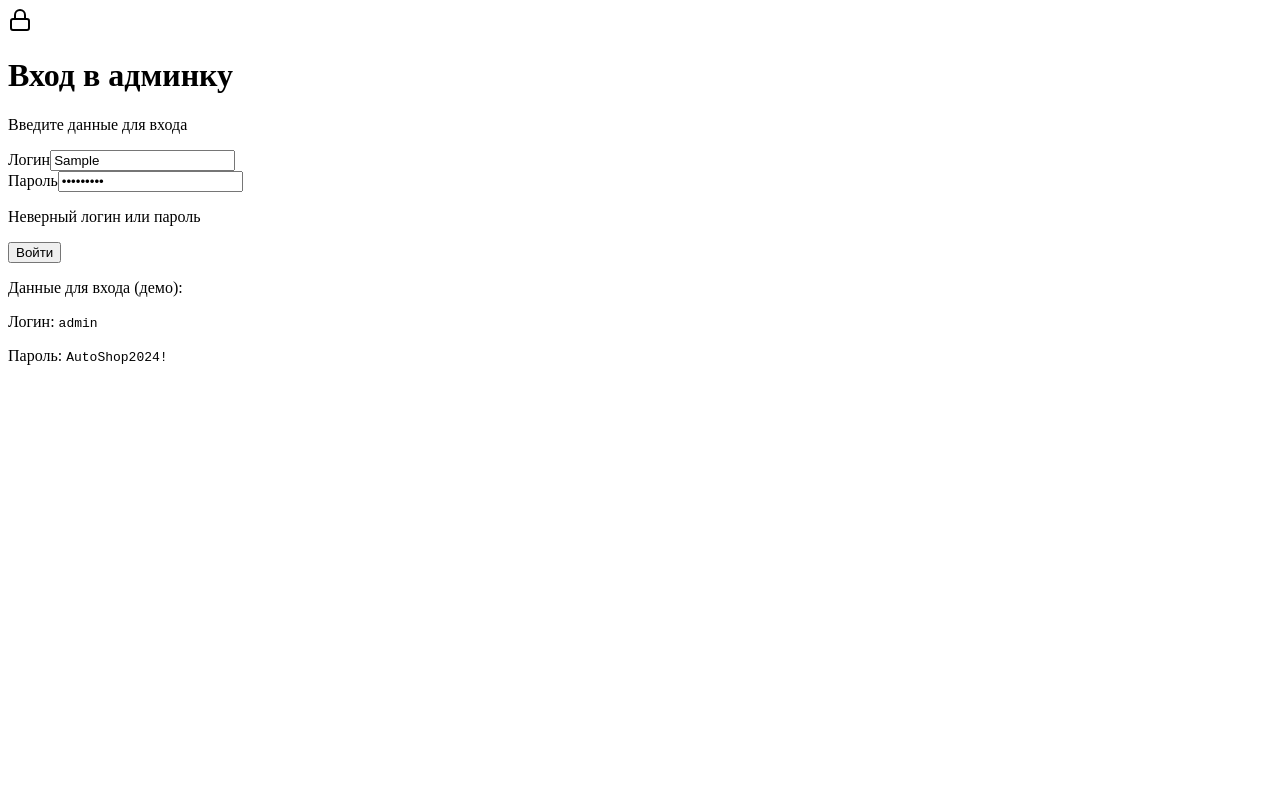
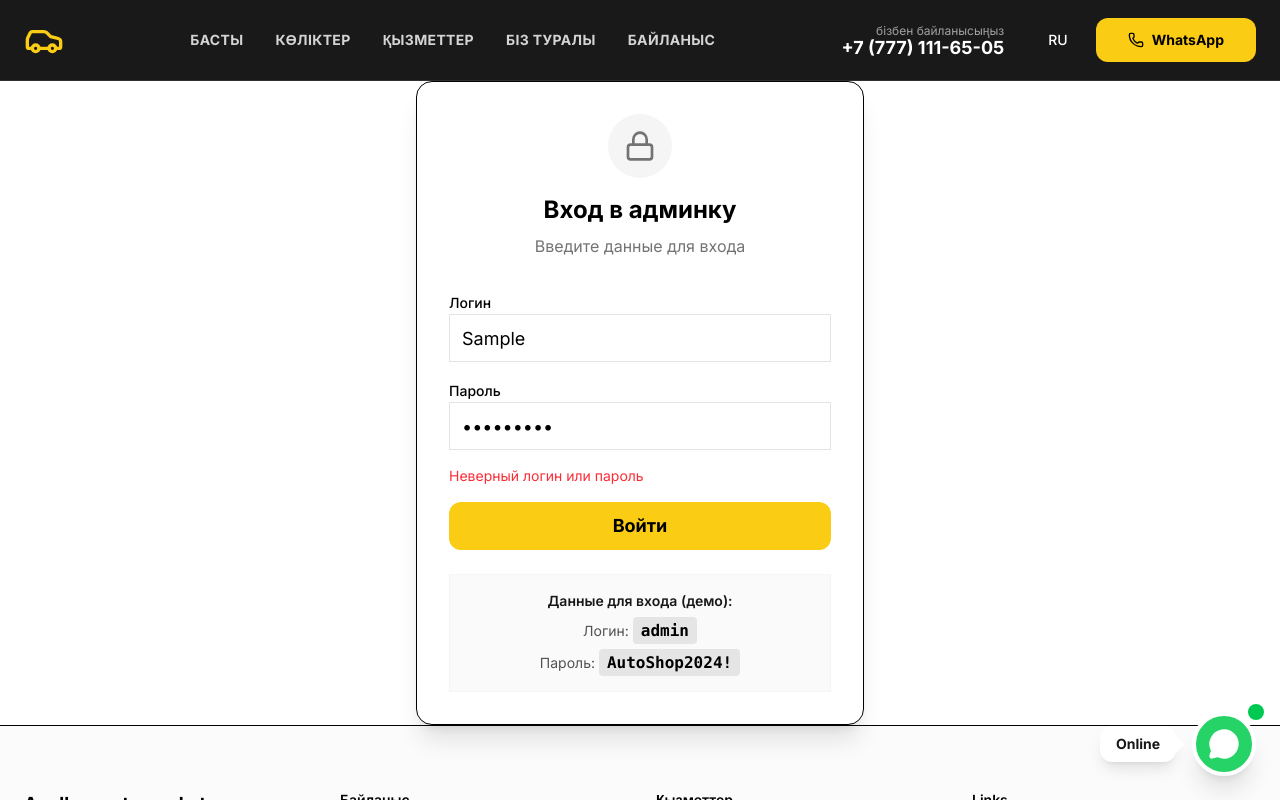
Before and after one commit to AgentROMA07/autoshop-kz, a Next.js app in the folder autoshop-kz/: page /admin in a window 1280 px wide. Both pictures are taken after typing "Sample", "Sample123" into the empty fields and a click on the button "Войти". Shown: the top 800 px of the page. Built offline with nearby package versions, Linux system fonts and the light colour scheme; no server answers.

Commit message:
Update admin panel to match Royal Motors Shymkent

```diff
--- /dev/null
+++ b/autoshop-kz/app/(site)/admin/page.tsx
@@ -0,0 +1,101 @@
+'use client';
+
+import { useState, useEffect } from 'react';
+import { AdminDashboard } from '@/components/admin/AdminDashboard';
+import { Button } from '@/components/ui/Button';
+import { Input } from '@/components/ui/Input';
+import { Label } from '@/components/ui/Label';
+import { Lock } from 'lucide-react';
+import { Container } from '@/components/ui/Container';
+
+export default function AdminPage() {
+  const [isAuthenticated, setIsAuthenticated] = useState(false);
+  const [username, setUsername] = useState('');
+  const [password, setPassword] = useState('');
+  const [error, setError] = useState(false);
+
+  useEffect(() => {
+    const session = sessionStorage.getItem('admin_session');
+    if (session === 'true') {
+      // eslint-disable-next-line react-hooks/set-state-in-effect
+      setIsAuthenticated(true);
+    }
+  }, []);
+
+  const handleLogin = (e: React.FormEvent) => {
+    e.preventDefault();
+    // Using a more complex password to avoid browser "data breach" warnings
+    // Also allowing 'AutoShop2024' (no !) and 'admin123' for backward compatibility/ease of use
+    if (username === 'admin' && (password === 'AutoShop2024!' || password === 'AutoShop2024' || password === 'admin123')) {
+      setIsAuthenticated(true);
+      sessionStorage.setItem('admin_session', 'true');
+      setError(false);
+    } else {
+      setError(true);
+    }
+  };
+
+  const handleLogout = () => {
+    setIsAuthenticated(false);
+    sessionStorage.removeItem('admin_session');
+  };
+
+  if (isAuthenticated) {
+    return <AdminDashboard onLogout={handleLogout} />;
+  }
+
+  return (
+    <Container className="min-h-[80vh] flex items-center justify-center">
+      <div className="w-full max-w-md p-8 bg-white rounded-2xl shadow-xl border">
+        <div className="text-center mb-8">
+          <div className="w-16 h-16 bg-neutral-100 rounded-full flex items-center justify-center mx-auto mb-4">
+            <Lock className="h-8 w-8 text-neutral-500" />
+          </div>
+          <h1 className="text-2xl font-bold">Вход в админку</h1>
+          <p className="text-neutral-500 mt-2">Введите данные для входа</p>
+        </div>
+
+        <form onSubmit={handleLogin} className="space-y-4">
+          <div className="space-y-4">
+            <div className="space-y-2">
+              <Label htmlFor="username">Логин</Label>
+              <Input
+                id="username"
+                type="text"
+                placeholder="Введите логин"
+                value={username}
+                onChange={(e) => setUsername(e.target.value)}
+                className="h-12 text-lg"
+                autoFocus
+              />
+            </div>
+            <div className="space-y-2">
+              <Label htmlFor="password">Пароль</Label>
+              <Input
+                id="password"
+                type="password"
+                autoComplete="off"
+                placeholder="Введите пароль"
+                value={password}
+                onChange={(e) => setPassword(e.target.value)}
+                className="h-12 text-lg font-mono"
+              />
+            </div>
+            {error && <p className="text-red-500 text-sm mt-2">Неверный логин или пароль</p>}
+          </div>
+          <Button type="submit" className="w-full h-12 text-lg font-bold bg-primary text-black hover:bg-yellow-500">
+            Войти
+          </Button>
+        </form>
+
+        <div className="mt-6 p-4 bg-neutral-50 rounded-lg text-sm text-neutral-600 text-center border border-neutral-100">
+            <p className="font-semibold mb-2 text-neutral-900">Данные для входа (демо):</p>
+            <div className="flex flex-col gap-2 items-center">
+              <p>Логин: <code className="bg-neutral-200 px-2 py-1 rounded font-bold text-black text-base">admin</code></p>
+              <p>Пароль: <code className="bg-neutral-200 px-2 py-1 rounded font-bold text-black text-base">AutoShop2024!</code></p>
+            </div>
+        </div>
+      </div>
+    </Container>
+  );
+}
--- a/autoshop-kz/components/admin/CarForm.tsx
+++ b/autoshop-kz/components/admin/CarForm.tsx
@@ -102,7 +102,6 @@ export function CarForm({ initialData, onSave, onCancel, lang, dict }: CarFormPr
         <div className="space-y-2">
           <Label>{dict.form.make}</Label>
           <Input
-            className="bg-white text-gray-900"
             required
             value={formData.make}
             onChange={e => setFormData({...formData, make: e.target.value})}
@@ -112,7 +111,6 @@ export function CarForm({ initialData, onSave, onCancel, lang, dict }: CarFormPr
         <div className="space-y-2">
           <Label>{dict.form.model}</Label>
           <Input
-            className="bg-white text-gray-900"
             required
             value={formData.model}
             onChange={e => setFormData({...formData, model: e.target.value})}
@@ -122,7 +120,6 @@ export function CarForm({ initialData, onSave, onCancel, lang, dict }: CarFormPr
         <div className="space-y-2">
           <Label>{dict.form.year}</Label>
           <Input
-            className="bg-white text-gray-900"
             type="number"
             required
             value={formData.year}
@@ -132,7 +129,6 @@ export function CarForm({ initialData, onSave, onCancel, lang, dict }: CarFormPr
         <div className="space-y-2">
           <Label>{dict.form.price}</Label>
           <Input
-            className="bg-white text-gray-900"
             type="number"
             required
             value={formData.price}
@@ -142,7 +138,6 @@ export function CarForm({ initialData, onSave, onCancel, lang, dict }: CarFormPr
         <div className="space-y-2">
           <Label>{dict.form.mileage}</Label>
           <Input
-            className="bg-white text-gray-900"
             type="number"
             required
             value={formData.mileage}
@@ -152,7 +147,6 @@ export function CarForm({ initialData, onSave, onCancel, lang, dict }: CarFormPr
         <div className="space-y-2">
           <Label>{dict.form.color}</Label>
           <Input
-            className="bg-white text-gray-900"
             required
             value={formData.color}
             onChange={e => setFormData({...formData, color: e.target.value})}
@@ -162,7 +156,7 @@ export function CarForm({ initialData, onSave, onCancel, lang, dict }: CarFormPr
         <div className="space-y-2">
           <Label>{dict.form.condition}</Label>
           <select
-            className="flex h-10 w-full rounded-md border border-input bg-white text-gray-900 px-3 py-2 text-sm ring-offset-background"
+            className="flex h-10 w-full rounded-md border border-input bg-background px-3 py-2 text-sm ring-offset-background"
             value={formData.condition}
             // eslint-disable-next-line @typescript-eslint/no-explicit-any
             onChange={e => setFormData({...formData, condition: e.target.value as any})}
@@ -177,7 +171,7 @@ export function CarForm({ initialData, onSave, onCancel, lang, dict }: CarFormPr
         <div className="space-y-2">
           <Label>{dict.form.bodyType}</Label>
           <select
-            className="flex h-10 w-full rounded-md border border-input bg-white text-gray-900 px-3 py-2 text-sm ring-offset-background"
+            className="flex h-10 w-full rounded-md border border-input bg-background px-3 py-2 text-sm ring-offset-background"
             value={formData.bodyType}
             // eslint-disable-next-line @typescript-eslint/no-explicit-any
             onChange={e => setFormData({...formData, bodyType: e.target.value as any})}
@@ -192,7 +186,7 @@ export function CarForm({ initialData, onSave, onCancel, lang, dict }: CarFormPr
         <div className="space-y-2">
           <Label>{dict.form.fuelType}</Label>
           <select
-            className="flex h-10 w-full rounded-md border border-input bg-white text-gray-900 px-3 py-2 text-sm ring-offset-background"
+            className="flex h-10 w-full rounded-md border border-input bg-background px-3 py-2 text-sm ring-offset-background"
             value={formData.fuelType}
             // eslint-disable-next-line @typescript-eslint/no-explicit-any
             onChange={e => setFormData({...formData, fuelType: e.target.value as any})}
@@ -207,7 +201,7 @@ export function CarForm({ initialData, onSave, onCancel, lang, dict }: CarFormPr
         <div className="space-y-2">
           <Label>{dict.form.transmission}</Label>
           <select
-            className="flex h-10 w-full rounded-md border border-input bg-white text-gray-900 px-3 py-2 text-sm ring-offset-background"
+            className="flex h-10 w-full rounded-md border border-input bg-background px-3 py-2 text-sm ring-offset-background"
             value={formData.transmission}
             // eslint-disable-next-line @typescript-eslint/no-explicit-any
             onChange={e => setFormData({...formData, transmission: e.target.value as any})}
@@ -221,7 +215,7 @@ export function CarForm({ initialData, onSave, onCancel, lang, dict }: CarFormPr
         <div className="space-y-2">
           <Label>{dict.form.driveType}</Label>
           <select
-            className="flex h-10 w-full rounded-md border border-input bg-white text-gray-900 px-3 py-2 text-sm ring-offset-background"
+            className="flex h-10 w-full rounded-md border border-input bg-background px-3 py-2 text-sm ring-offset-background"
             value={formData.driveType}
             // eslint-disable-next-line @typescript-eslint/no-explicit-any
             onChange={e => setFormData({...formData, driveType: e.target.value as any})}
@@ -234,7 +228,6 @@ export function CarForm({ initialData, onSave, onCancel, lang, dict }: CarFormPr
         <div className="space-y-2">
           <Label>{dict.form.engineVolume}</Label>
           <Input
-            className="bg-white text-gray-900"
             type="number"
             step="0.1"
             value={formData.engineVolume || ''}
@@ -245,7 +238,6 @@ export function CarForm({ initialData, onSave, onCancel, lang, dict }: CarFormPr
         <div className="space-y-2">
           <Label>{dict.form.power}</Label>
           <Input
-            className="bg-white text-gray-900"
             type="number"
             value={formData.power || ''}
             onChange={e => setFormData({...formData, power: parseInt(e.target.value)})}
@@ -259,7 +251,7 @@ export function CarForm({ initialData, onSave, onCancel, lang, dict }: CarFormPr
           <div className="space-y-2">
             <Label>{dict.form.descriptionRu}</Label>
             <textarea
-              className="flex min-h-[80px] w-full rounded-md border border-input bg-white text-gray-900 px-3 py-2 text-sm ring-offset-background placeholder:text-muted-foreground focus-visible:outline-none focus-visible:ring-2 focus-visible:ring-ring focus-visible:ring-offset-2 disabled:cursor-not-allowed disabled:opacity-50"
+              className="flex min-h-[80px] w-full rounded-md border border-input bg-background px-3 py-2 text-sm ring-offset-background placeholder:text-muted-foreground focus-visible:outline-none focus-visible:ring-2 focus-visible:ring-ring focus-visible:ring-offset-2 disabled:cursor-not-allowed disabled:opacity-50"
               value={typeof formData.description === 'object' ? formData.description.ru : formData.description || ''}
               onChange={e => setFormData({
                 ...formData,
@@ -273,7 +265,7 @@ export function CarForm({ initialData, onSave, onCancel, lang, dict }: CarFormPr
           <div className="space-y-2">
             <Label>{dict.form.descriptionKz}</Label>
             <textarea
-              className="flex min-h-[80px] w-full rounded-md border border-input bg-white text-gray-900 px-3 py-2 text-sm ring-offset-background placeholder:text-muted-foreground focus-visible:outline-none focus-visible:ring-2 focus-visible:ring-ring focus-visible:ring-offset-2 disabled:cursor-not-allowed disabled:opacity-50"
+              className="flex min-h-[80px] w-full rounded-md border border-input bg-background px-3 py-2 text-sm ring-offset-background placeholder:text-muted-foreground focus-visible:outline-none focus-visible:ring-2 focus-visible:ring-ring focus-visible:ring-offset-2 disabled:cursor-not-allowed disabled:opacity-50"
               value={typeof formData.description === 'object' ? formData.description.kz : ''}
               onChange={e => setFormData({
                 ...formData,
@@ -320,7 +312,6 @@ export function CarForm({ initialData, onSave, onCancel, lang, dict }: CarFormPr
         <Label>{dict.form.features}</Label>
         <div className="flex gap-2">
           <Input
-            className="bg-white text-gray-900"
             value={featureInput}
             onChange={e => setFeatureInput(e.target.value)}
             placeholder={dict.form.featurePlaceholder}
```
